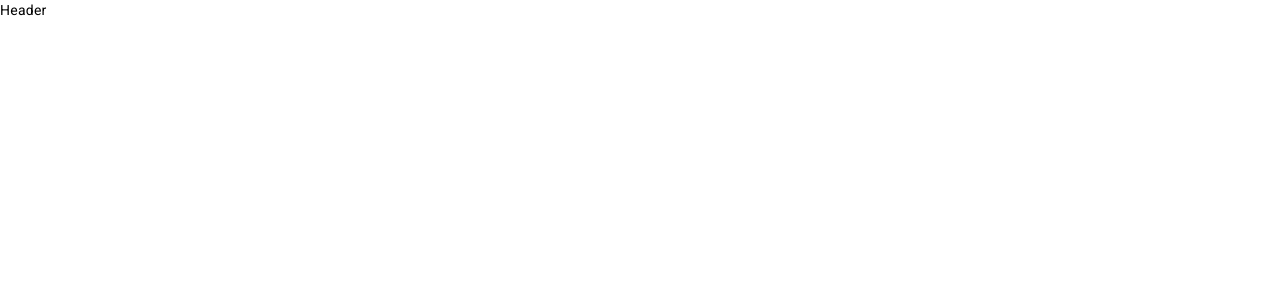
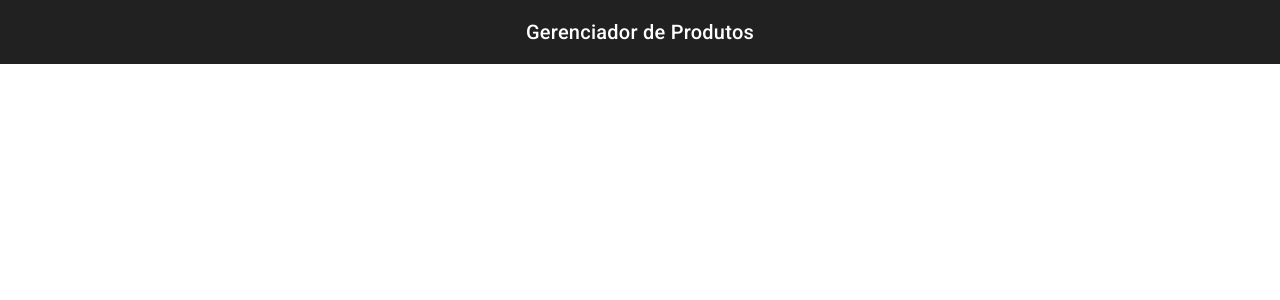
Before and after one commit to GabrielNonnemacher/product-store, an Angular app: page / in a window 1280 px wide. Shown: the top 300 px of the page. Built offline with nearby package versions, Linux system fonts and the light colour scheme.

Commit message:
Task #6 -  Estilizando componente Header

```diff
--- a/src/app/shared/components/header/header.component.html
+++ b/src/app/shared/components/header/header.component.html
@@ -1 +1,7 @@
-<div>Header</div>
+<mat-toolbar>
+    <div class="container">
+        <div class="content-container">
+            <div class="title"> Gerenciador de Produtos </div>
+        </div>
+    </div>
+</mat-toolbar>
--- a/src/app/shared/components/header/header.component.scss
+++ b/src/app/shared/components/header/header.component.scss
@@ -0,0 +1,3 @@
+.title {
+  text-align: center;
+}
--- a/src/app/shared/components/header/header.component.ts
+++ b/src/app/shared/components/header/header.component.ts
@@ -1,9 +1,10 @@
 import { Component } from '@angular/core';
+import { MatToolbarModule } from '@angular/material/toolbar';
 
 @Component({
   selector: 'app-header',
   standalone: true,
-  imports: [],
+  imports: [MatToolbarModule],
   templateUrl: './header.component.html',
   styleUrl: './header.component.scss',
 })
--- a/src/styles.scss
+++ b/src/styles.scss
@@ -1,4 +1,22 @@
 /* You can add global styles to this file, and also import other style files */
 
-html, body { height: 100%; }
-body { margin: 0; font-family: Roboto, "Helvetica Neue", sans-serif; }
+html,
+body {
+  height: 100%;
+}
+
+body {
+  margin: 0;
+  font-family: Roboto, "Helvetica Neue", sans-serif;
+}
+
+.container {
+  display: flex;
+  justify-content: center;
+  width: 100%;
+}
+
+.content-container {
+  width: 100%;
+  max-width: 748px;
+}
```
